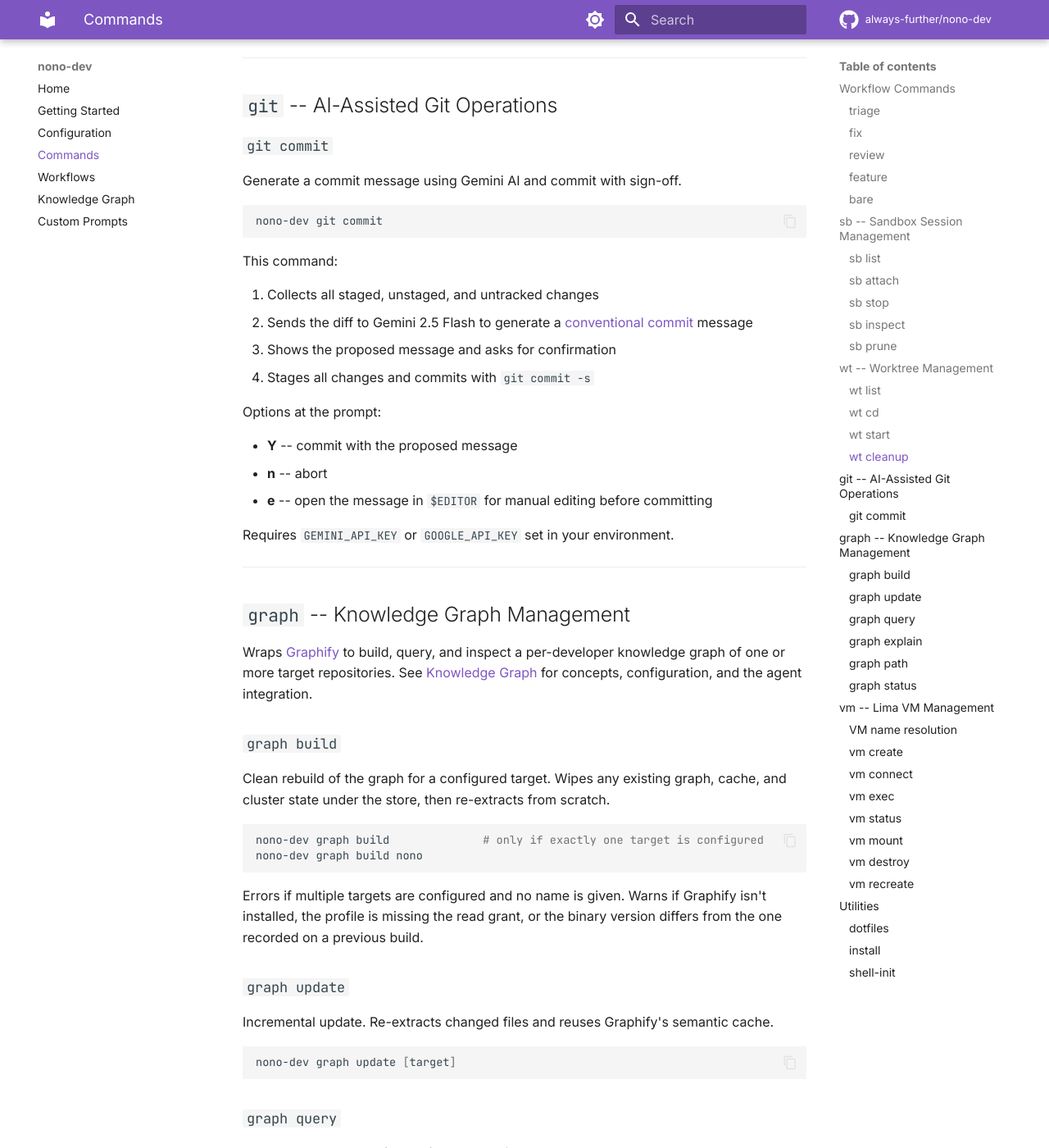
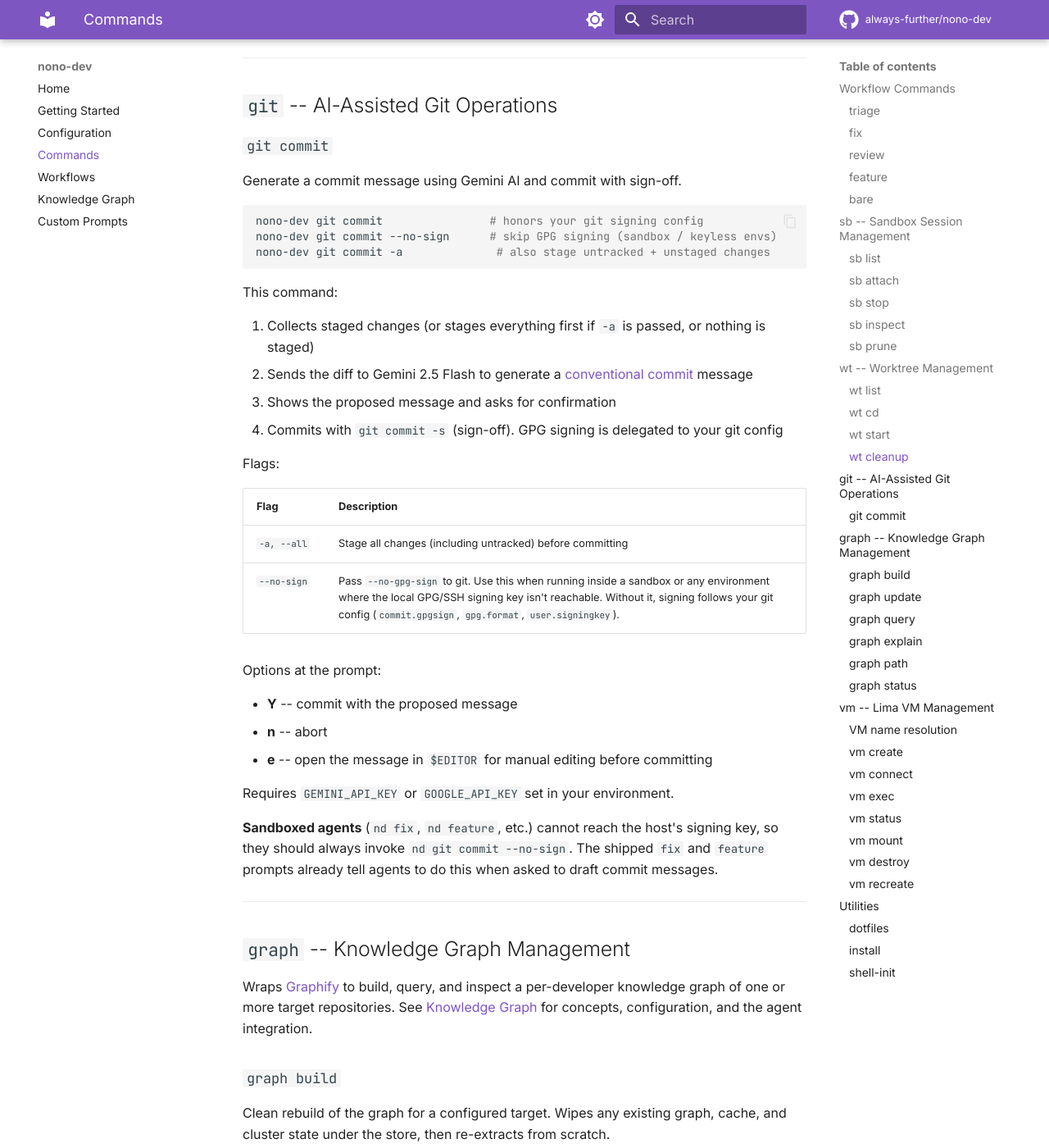
Before and after one commit to always-further/nono-dev, an MkDocs documentation site: the page built from docs/commands.md, in a window 1280 px wide and 1400 px high, scrolled down 6195 px. Shown: the whole window at 82% size. Built offline with MkDocs 1.6.1 and Material for MkDocs 9.7.7, drawn with Linux system fonts in a browser that asks for light colours; comment, search, counter and statistics services are not loaded.

Commit message:
feat(git-commit): add --no-sign flag and honor git config
The hardcoded --no-gpg-sign in `nd git commit` prevented signed commits
even when the user had signing configured globally. Drop the hardcoded
flag so signing follows the git config (commit.gpgsign, gpg.format,
user.signingkey) by default, and add an explicit --no-sign flag for
environments where the local signing key is not reachable -- sandboxed
agents, keyless CI, etc.

The shipped fix.md and feature.md prompts now tell agents to invoke
`nd git commit --no-sign` when drafting commits, since they always run
inside a sandbox. README, CLAUDE.md, and docs/commands.md document the
new flag.

Signed-off-by: Stephen Parkinson <scparkinson@gmail.com>

````diff
--- a/docs/commands.md
+++ b/docs/commands.md
@@ -269,15 +269,24 @@
 Generate a commit message using Gemini AI and commit with sign-off.
 
 ```bash
-nono-dev git commit
+nono-dev git commit                # honors your git signing config
+nono-dev git commit --no-sign      # skip GPG signing (sandbox / keyless envs)
+nono-dev git commit -a              # also stage untracked + unstaged changes
 ```
 
 This command:
 
-1. Collects all staged, unstaged, and untracked changes
+1. Collects staged changes (or stages everything first if `-a` is passed, or nothing is staged)
 2. Sends the diff to Gemini 2.5 Flash to generate a [conventional commit](https://www.conventionalcommits.org/) message
 3. Shows the proposed message and asks for confirmation
-4. Stages all changes and commits with `git commit -s`
+4. Commits with `git commit -s` (sign-off). GPG signing is delegated to your git config
+
+Flags:
+
+| Flag | Description |
+| --- | --- |
+| `-a, --all` | Stage all changes (including untracked) before committing |
+| `--no-sign` | Pass `--no-gpg-sign` to git. Use this when running inside a sandbox or any environment where the local GPG/SSH signing key isn't reachable. Without it, signing follows your git config (`commit.gpgsign`, `gpg.format`, `user.signingkey`). |
 
 Options at the prompt:
 
@@ -286,6 +295,8 @@
 - **e** -- open the message in `$EDITOR` for manual editing before committing
 
 Requires `GEMINI_API_KEY` or `GOOGLE_API_KEY` set in your environment.
+
+**Sandboxed agents** (`nd fix`, `nd feature`, etc.) cannot reach the host's signing key, so they should always invoke `nd git commit --no-sign`. The shipped `fix` and `feature` prompts already tell agents to do this when asked to draft commit messages.
 
 ---
 
````
Also changed, not shown: CLAUDE.md (+1 -1 lines), README.md (+1 -1 lines), nono_dev/prompts/feature.md (+1 -1 lines), nono_dev/prompts/fix.md (+1 -1 lines), 1 other file.
